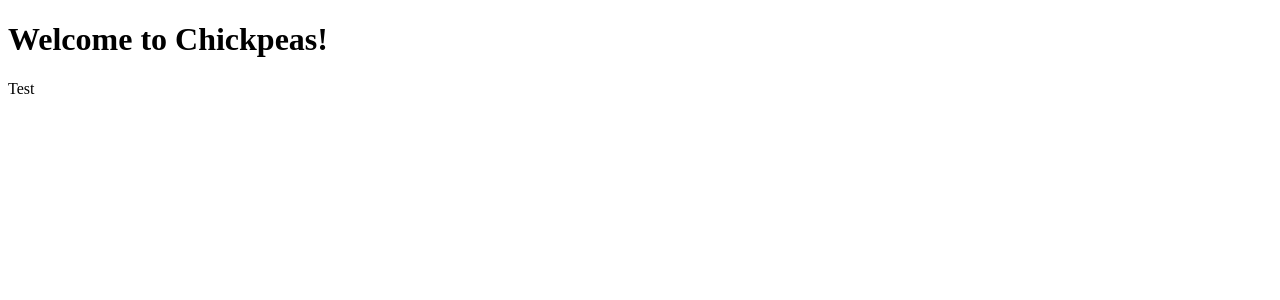
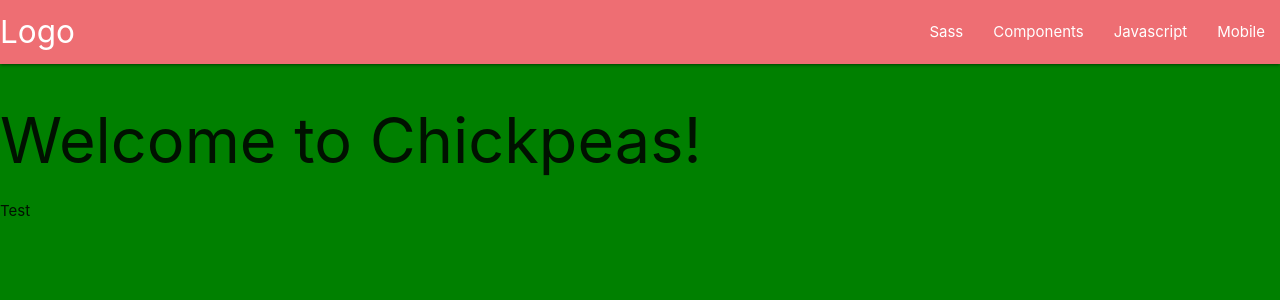
Before and after one commit to Trevbytes/Chickpeas, a Flask app: page / in a window 1280 px wide. Shown: the top 300 px of the page. Run offline with Flask 2, Linux system fonts and the light colour scheme; data that the repository does not hold is empty; some libraries are stand-ins or nearby versions.

Commit message:
Working on navbar

```diff
--- /dev/null
+++ b/static/css/style.css
@@ -0,0 +1,3 @@
+body{
+    background-color: green;
+}
--- /dev/null
+++ b/static/js/main.js
@@ -0,0 +1,4 @@
+$(document).ready(function () {
+  M.AutoInit();
+});
+console.log("Working js");
--- a/templates/base.html
+++ b/templates/base.html
@@ -1,12 +1,44 @@
 <!DOCTYPE html>
 <html lang="en">
+
 <head>
-    <meta charset="UTF-8">
-    <meta name="viewport" content="width=device-width, initial-scale=1.0">
-    <title>Chickpeas</title>
+	<meta charset="UTF-8">
+	<meta name="viewport" content="width=device-width, initial-scale=1.0">
+	<!-- Compiled and minified CSS -->
+	<link rel="stylesheet" href="https://cdnjs.cloudflare.com/ajax/libs/materialize/1.0.0/css/materialize.min.css">
+	<link rel="stylesheet" href="{{url_for('static', filename='css/style.css')}}" type="text/css" />
+	<title>Chickpeas</title>
 </head>
+
 <body>
-    <h1>Welcome to Chickpeas!</h1>
-    {% block content %} {% endblock %}
+	<nav>
+		<div class="nav-wrapper">
+			<a href="#!" class="brand-logo">Logo</a>
+			<a href="#" data-target="mobile-demo" class="sidenav-trigger"><i class="material-icons">menu</i></a>
+			<ul class="right hide-on-med-and-down">
+				<li><a href="sass.html">Sass</a></li>
+				<li><a href="badges.html">Components</a></li>
+				<li><a href="collapsible.html">Javascript</a></li>
+				<li><a href="mobile.html">Mobile</a></li>
+			</ul>
+		</div>
+	</nav>
+
+	<ul class="sidenav" id="mobile-demo">
+		<li><a href="sass.html">Sass</a></li>
+		<li><a href="badges.html">Components</a></li>
+		<li><a href="collapsible.html">Javascript</a></li>
+		<li><a href="mobile.html">Mobile</a></li>
+	</ul>
+	<h1>Welcome to Chickpeas!</h1>
+	{% block content %} {% endblock %}
+	<!--Bootstrap-->
+	<!-- Compiled and minified JavaScript -->
+	<script src="https://cdnjs.cloudflare.com/ajax/libs/materialize/1.0.0/js/materialize.min.js"></script>
+	<script src="https://code.jquery.com/jquery-3.5.1.min.js"
+		integrity="sha256-9/aliU8dGd2tb6OSsuzixeV4y/faTqgFtohetphbbj0=" crossorigin="anonymous"></script>
+	<script src="{{url_for('static', filename='js/main.js')}}"></script>
+
 </body>
+
 </html>
```
